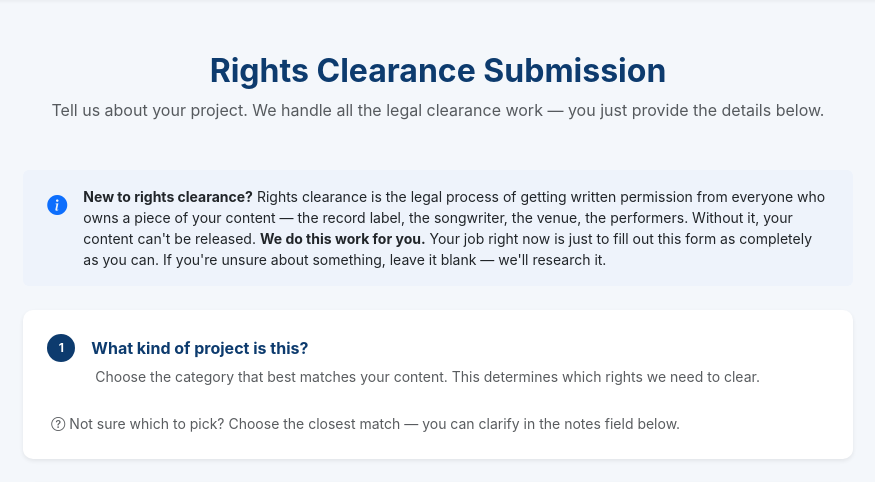
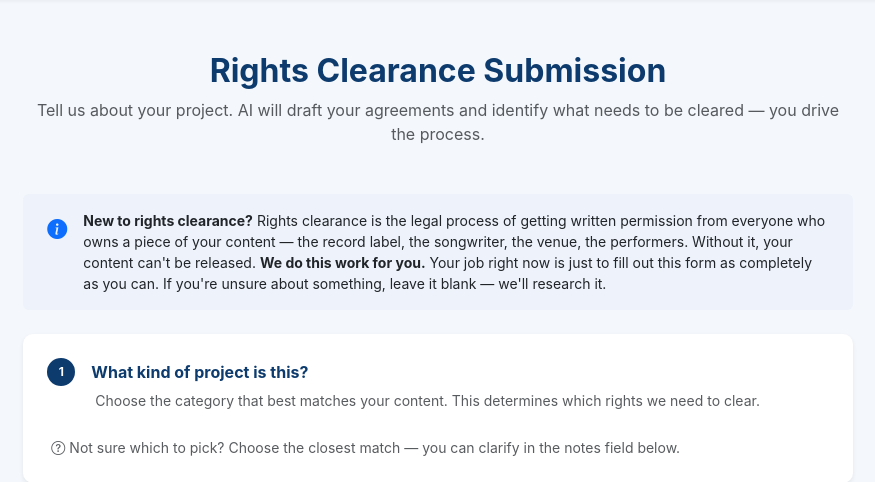
Before and after one commit to basquared1/cleared-live-platform, a Flask app: template templates/submit.html in a window 1280 px wide. Shown: the part 57-539 px from the top of the page, without its empty margins (202-1077 px from the left). Run offline with Flask 3, Linux system fonts and the light colour scheme; the template is opened without the code that fills it, so the values that code supplies are empty; some libraries are stand-ins or nearby versions.

Commit message:
Fix misleading copy on submission form header
Removes "we handle all the legal clearance work" — submitter owns the
clearance process; AI drafts agreements and identifies items.

Co-Authored-By: Claude Sonnet 4.6 <noreply@anthropic.com>

```diff
--- a/templates/submit.html
+++ b/templates/submit.html
@@ -24,7 +24,7 @@
   <div class="text-center mb-5">
     <div class="fw-bold fs-4 mb-1" style="color:{{ platform.primary_color }};">{{ platform.name }}</div>
     <h2 class="fw-bold text-navy mb-2">Rights Clearance Submission</h2>
-    <p class="text-muted mb-0">Tell us about your project. We handle all the legal clearance work — you just provide the details below.</p>
+    <p class="text-muted mb-0">Tell us about your project. AI will draft your agreements and identify what needs to be cleared — you drive the process.</p>
   </div>
 
   <!-- What is clearance? banner -->
```
